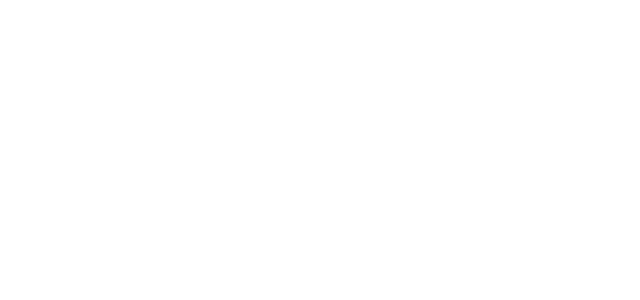
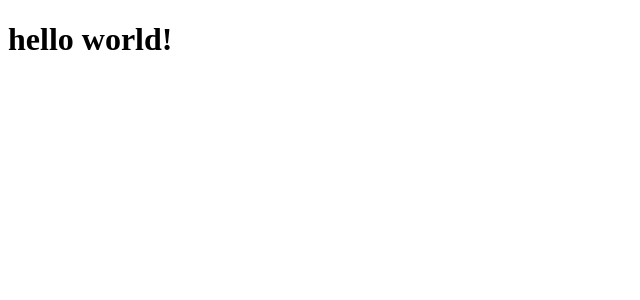
Before and after one commit to Ureck27/web-project_with_react, a React (Vite) app: page / in a window 1280 px wide. Shown: the top 300 px of the page, without its empty margins (0-640 px from the left). Built offline with nearby package versions, Linux system fonts and the light colour scheme.

Commit message:
hello world!

```diff
--- a/src/App.jsx
+++ b/src/App.jsx
@@ -4,6 +4,7 @@
 
   return (
          <>
+          <h1>hello world!</h1>
 
          </>
   )
```
